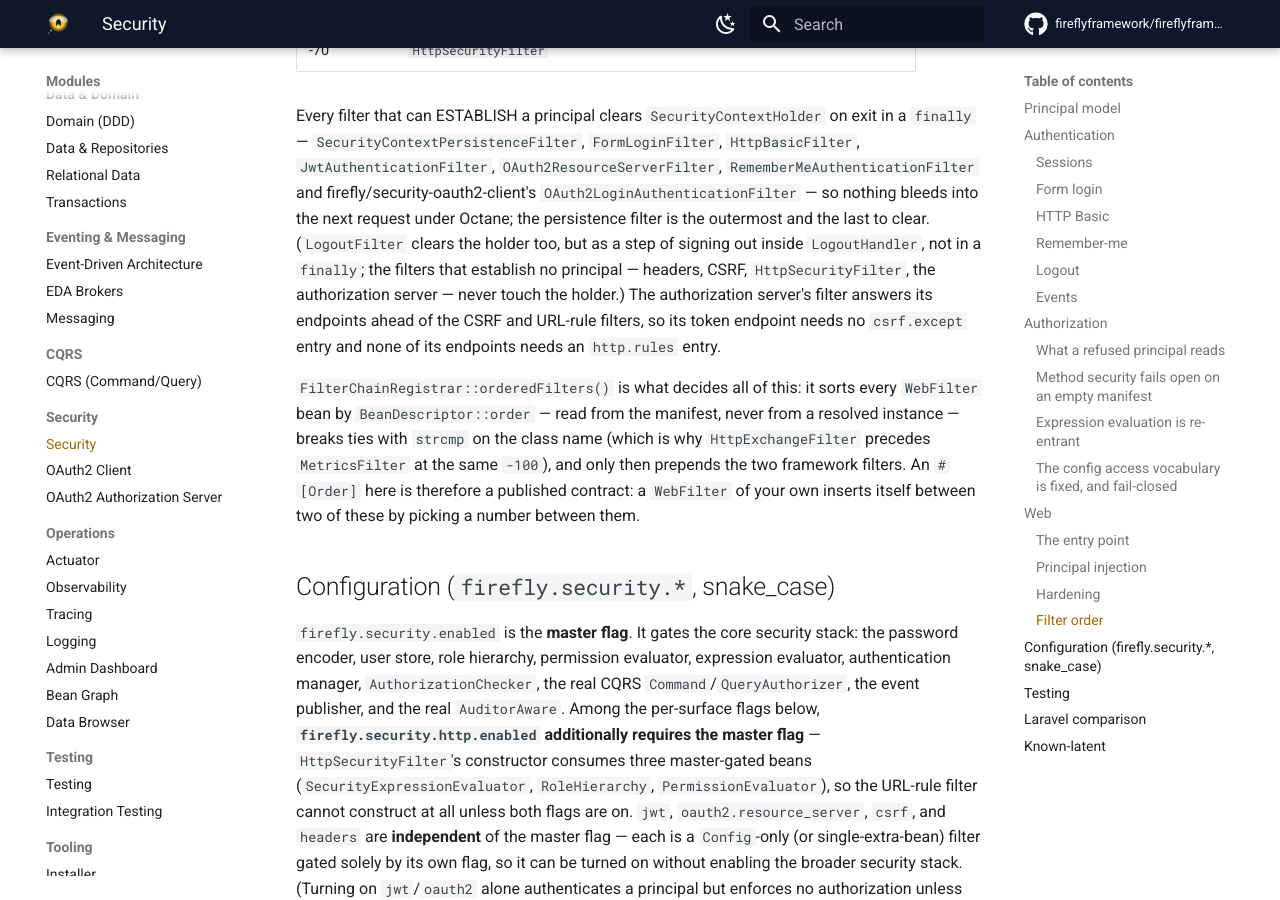
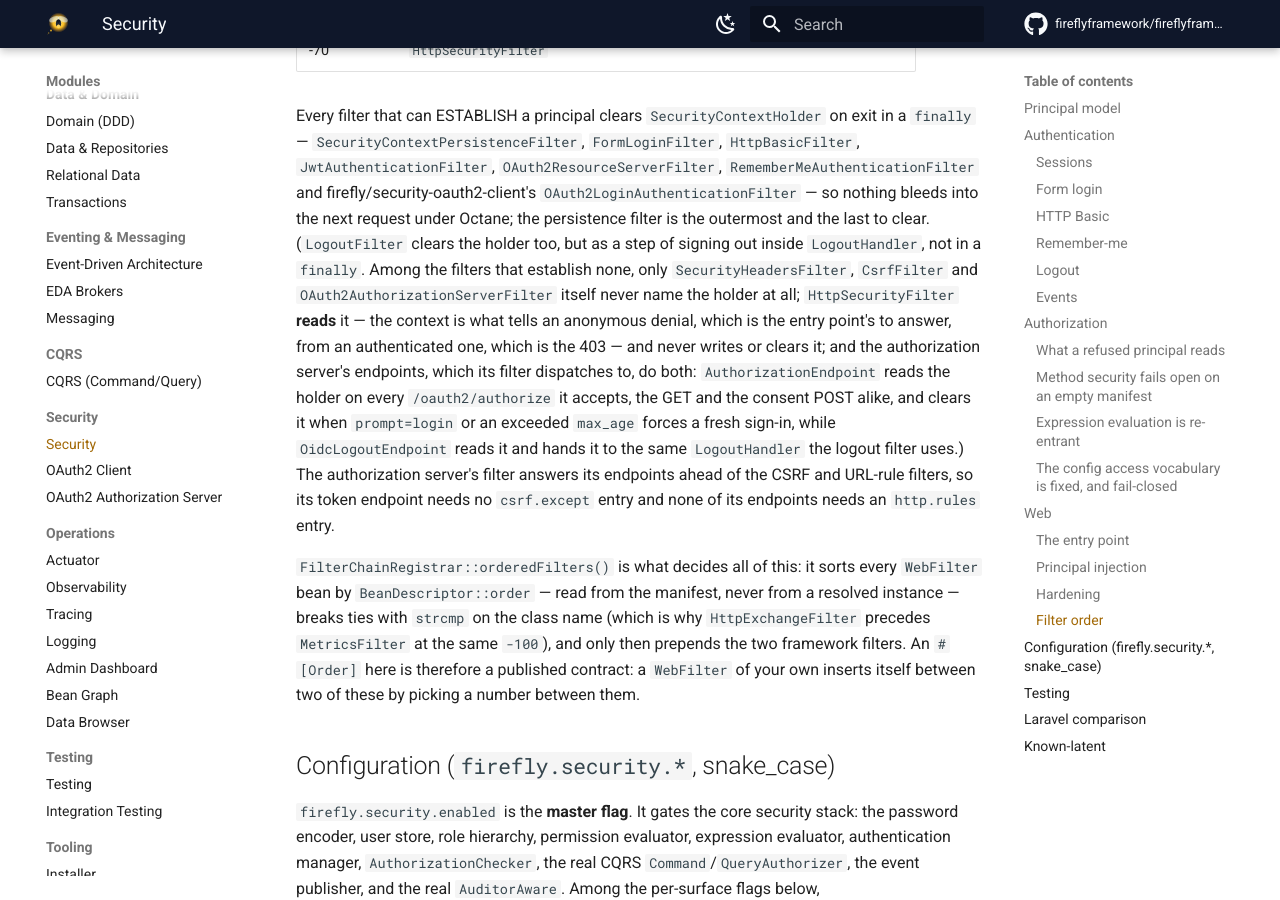
Before and after one commit to fireflyframework/fireflyframework-php, an MkDocs documentation site: the page built from docs/modules/security.md, in a window 1280 px wide and 900 px high, scrolled down 10700 px. Built offline with MkDocs 1.6.1 and Material for MkDocs 9.7.7, drawn with Linux system fonts in a browser that asks for light colours; comment, search, counter and statistics services are not loaded.

Commit message:
fix(docs): the holder paragraph tells reading apart from clearing, and a guard pins the diagram inventory to the tree

```diff
--- a/docs/modules/security.md
+++ b/docs/modules/security.md
@@ -339,10 +339,15 @@ Every filter that can ESTABLISH a principal clears `SecurityContextHolder` on ex
 `OAuth2ResourceServerFilter`, `RememberMeAuthenticationFilter` and firefly/security-oauth2-client's
 `OAuth2LoginAuthenticationFilter` — so nothing bleeds into the next request under Octane; the persistence filter is
 the outermost and the last to clear. (`LogoutFilter` clears the holder too, but as a step of signing out inside
-`LogoutHandler`, not in a `finally`; the filters that establish no principal — headers, CSRF, `HttpSecurityFilter`,
-the authorization server — never touch the holder.) The authorization server's filter answers its endpoints ahead
-of the CSRF and URL-rule filters, so its token endpoint needs no `csrf.except` entry and none of its endpoints
-needs an `http.rules` entry.
+`LogoutHandler`, not in a `finally`. Among the filters that establish none, only `SecurityHeadersFilter`,
+`CsrfFilter` and `OAuth2AuthorizationServerFilter` itself never name the holder at all; `HttpSecurityFilter`
+**reads** it — the context is what tells an anonymous denial, which is the entry point's to answer, from an
+authenticated one, which is the 403 — and never writes or clears it; and the authorization server's endpoints,
+which its filter dispatches to, do both: `AuthorizationEndpoint` reads the holder on every `/oauth2/authorize` it
+accepts, the GET and the consent POST alike, and clears it when `prompt=login` or an exceeded `max_age` forces a
+fresh sign-in, while `OidcLogoutEndpoint` reads it and hands it to the same `LogoutHandler` the logout filter
+uses.) The authorization server's filter answers its endpoints ahead of the CSRF and URL-rule filters, so its
+token endpoint needs no `csrf.except` entry and none of its endpoints needs an `http.rules` entry.
 
 `FilterChainRegistrar::orderedFilters()` is what decides all of this: it sorts every `WebFilter` bean by
 `BeanDescriptor::order` — read from the manifest, never from a resolved instance — breaks ties with `strcmp` on the
```
Also changed, not shown: docs/assets/README.md (+1 -0 lines), 1 other file.
